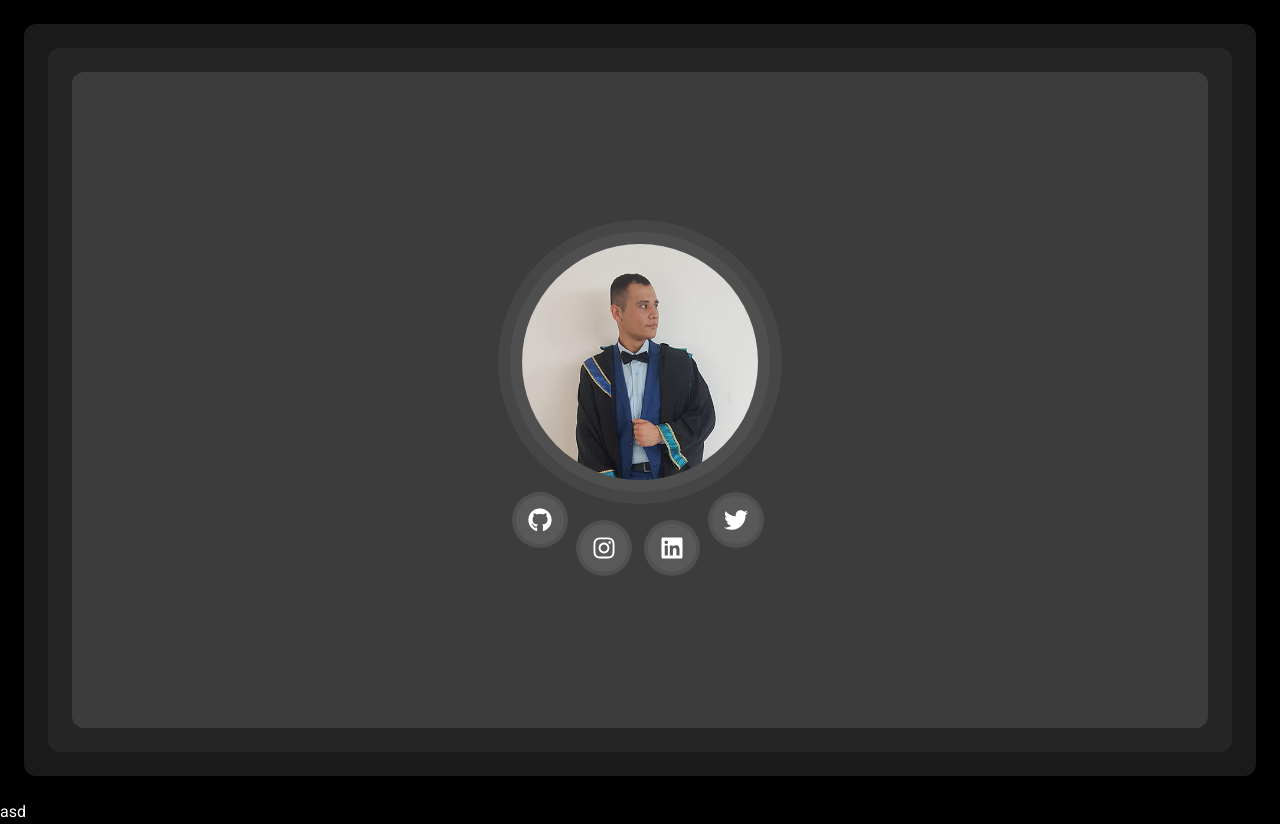
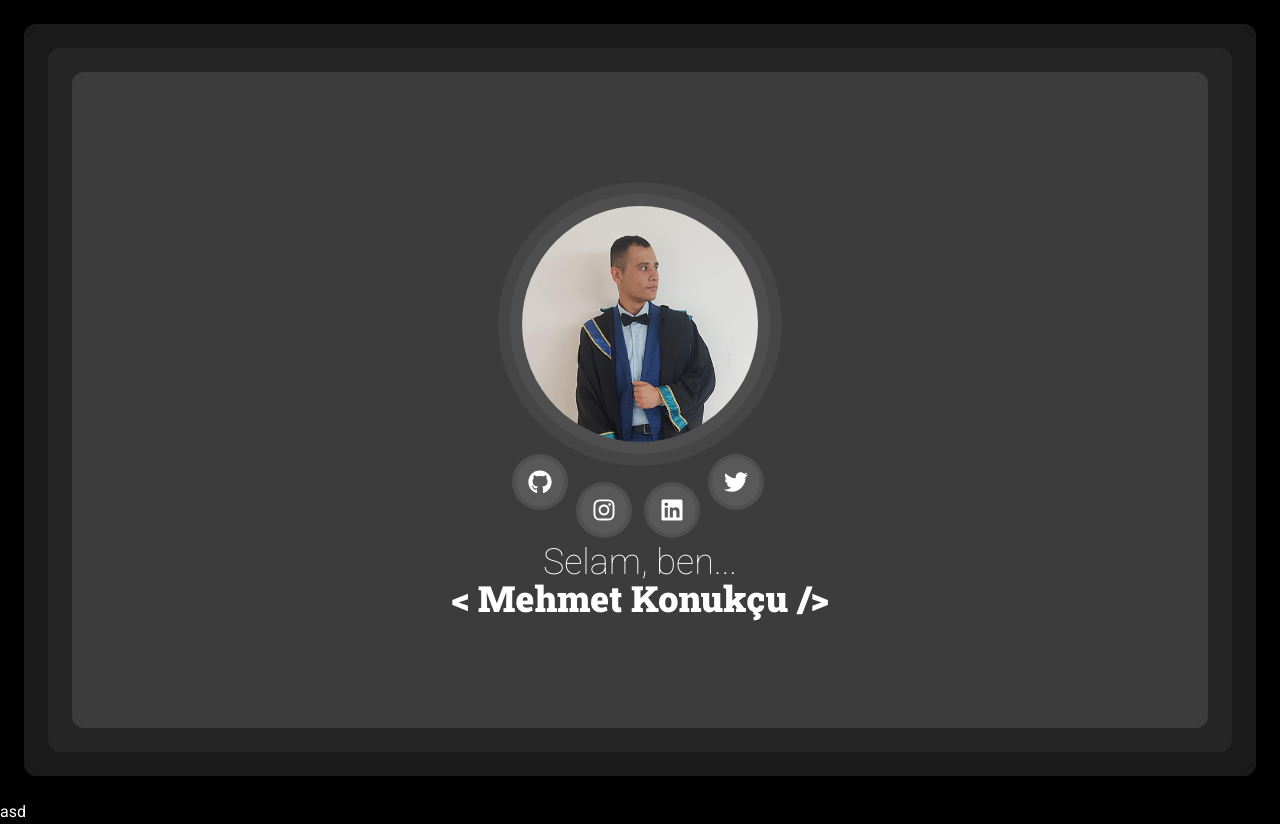
Before and after one commit to mehmetext/konukcudev, a React (Create React App) app: page / in a window 1280 px wide. Built offline with nearby package versions, Linux system fonts and the light colour scheme.

Commit message:
MehmetKonukcu componenti eklendi

```diff
--- a/src/components/Header.jsx
+++ b/src/components/Header.jsx
@@ -1,3 +1,4 @@
+import MehmetKonukcu from "./MehmetKonukcu";
 import ProfileImage from "./ProfileImage";
 import SocialButtons from "./SocialButtons";
 
@@ -9,6 +10,7 @@ export default function Header() {
 					<div className="container flex justify-center items-center flex-col">
 						<ProfileImage />
 						<SocialButtons />
+						<MehmetKonukcu title="Selam, ben..." />
 					</div>
 				</div>
 			</div>
--- /dev/null
+++ b/src/components/MehmetKonukcu.jsx
@@ -0,0 +1,10 @@
+export default function MehmetKonukcu({ title }) {
+	return (
+		<>
+			{title && <div className="font-light text-4xl">{title}</div>}
+			<div className="font-slab text-4xl font-bold -mt-1">
+				{"< Mehmet Konukçu />"}
+			</div>
+		</>
+	);
+}
--- a/src/index.css
+++ b/src/index.css
@@ -1,5 +1,5 @@
-@import url("https://fonts.googleapis.com/css2?family=Roboto");
-@import url("https://fonts.googleapis.com/css2?family=Roboto+Slab");
+@import url("https://fonts.googleapis.com/css2?family=Roboto+Slab:wght@100;400;900&display=swap");
+@import url("https://fonts.googleapis.com/css2?family=Roboto:wght@100;400&display=swap");
 
 @tailwind base;
 @tailwind components;
```
